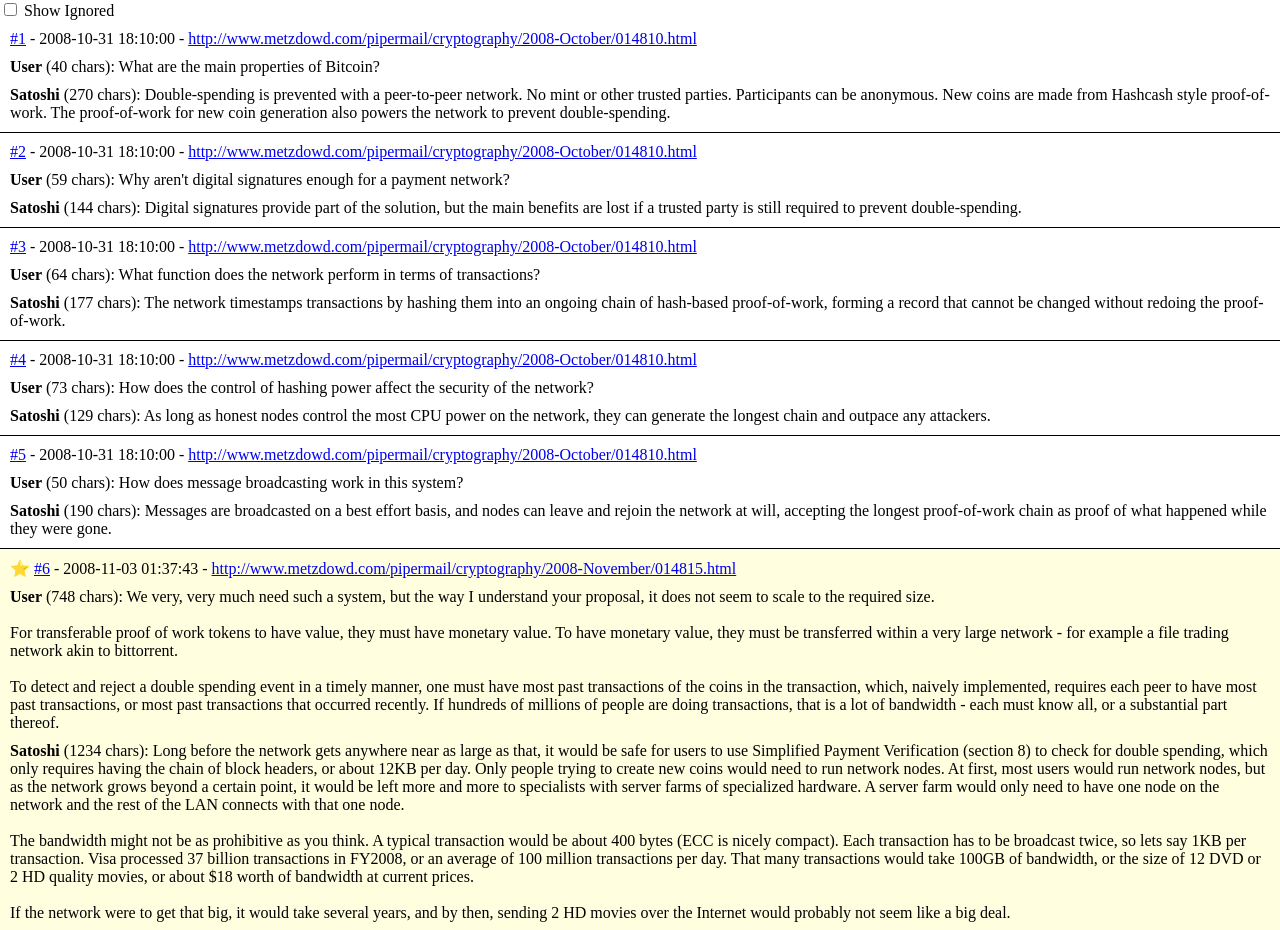
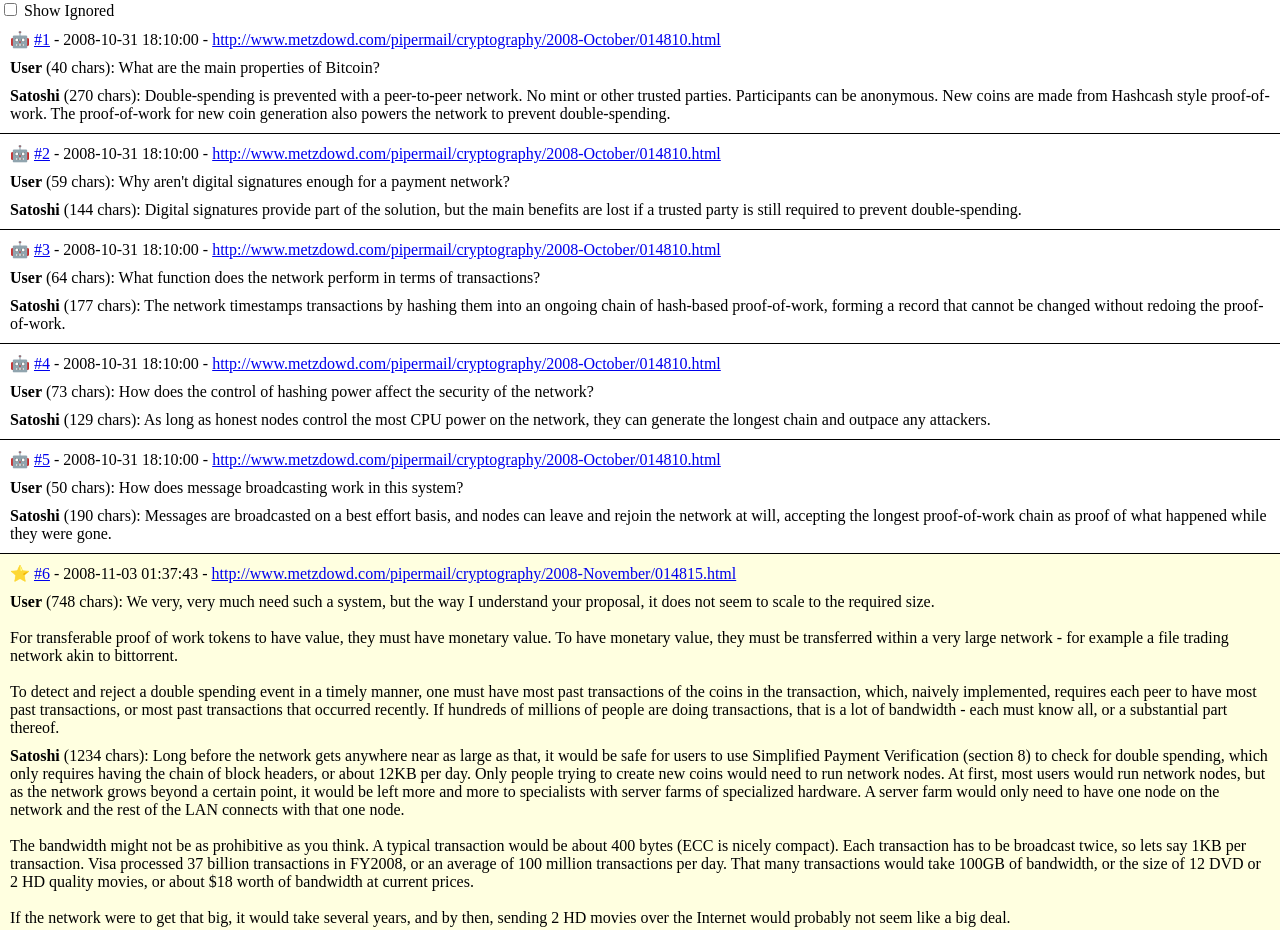
Before and after one commit to flesler/satoshi-data, a website: page docs/index.html in a window 1280 px wide. Shown: the top 930 px of the page. Drawn offline with Linux system fonts and the light colour scheme.

Commit message:
Add an icon for gpt-4 QAs

```diff
--- a/docs/index.html
+++ b/docs/index.html
@@ -10,6 +10,7 @@
 			.hide-ignored .ignore { display: none; }
 			.favorite { background-color: lightyellow; }
 			.favorite::before { content: "⭐️"; }
+			.gpt-4::before { content: "🤖"; }
 			p { margin: 10px 0 0 0; }
 		</style>
 	</head>
```
